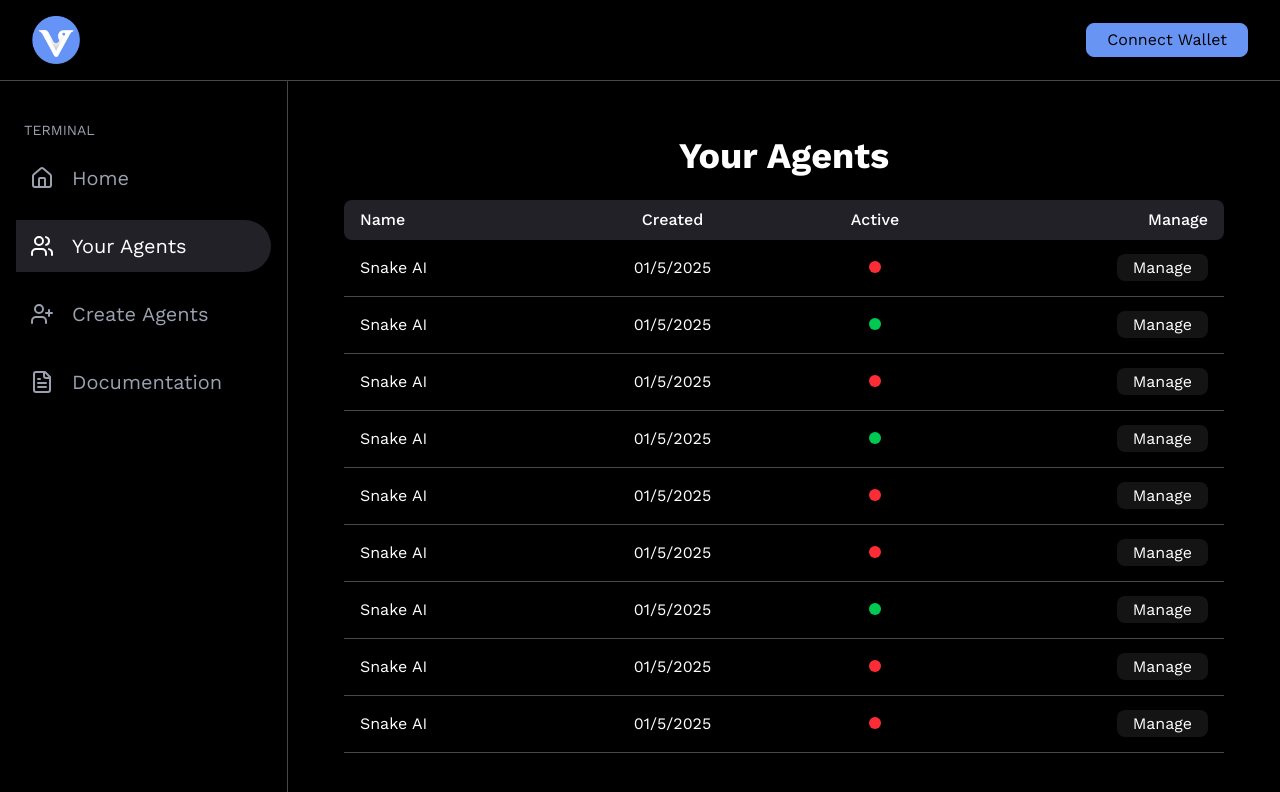
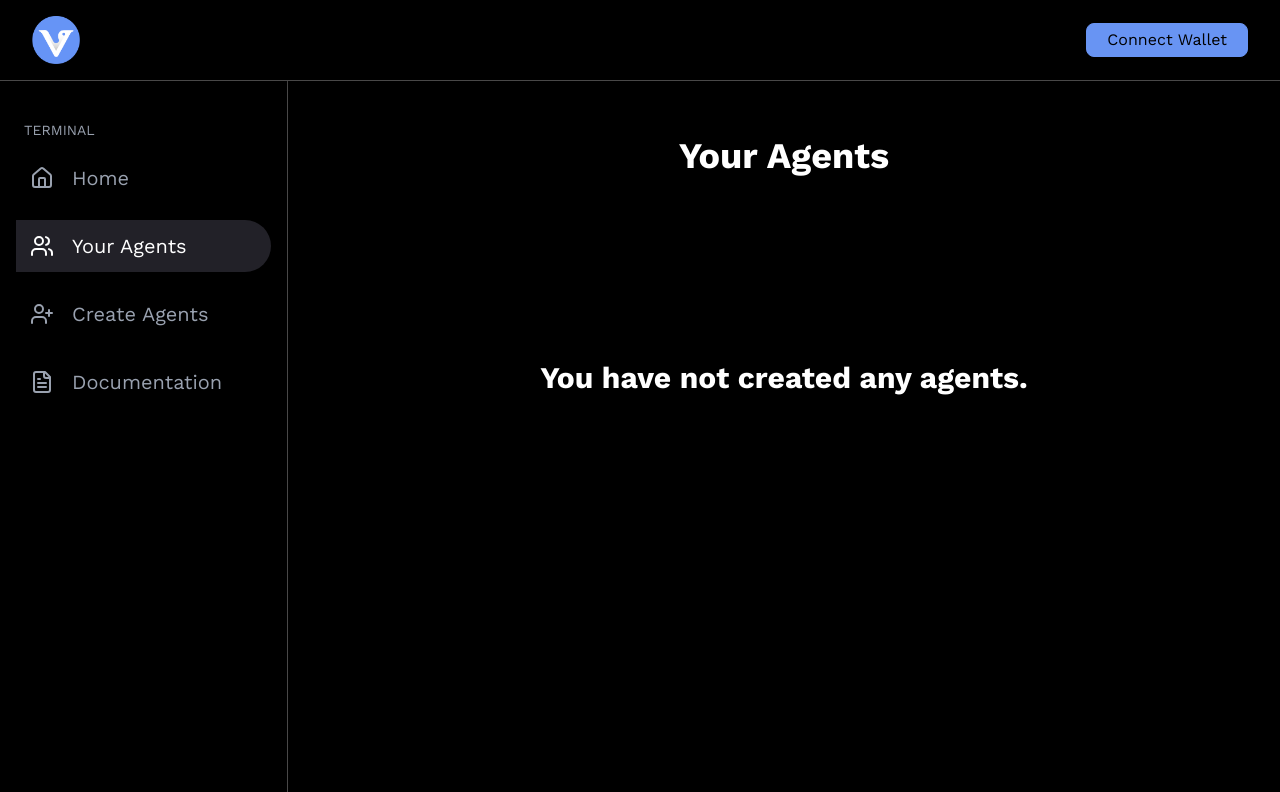
Before and after one commit to adwdwa-make/dddd, a React (Vite) app: page /youragent in a window 1280 px wide. Shown: the top 792 px of the page. Built offline with nearby package versions, Linux system fonts and the light colour scheme.

Commit message:
added state for if the button is connected or not

```diff
--- a/src/pages/CreateAgent.tsx
+++ b/src/pages/CreateAgent.tsx
@@ -27,6 +27,8 @@ export default function CreateAgent() {
     puppetosSelected: false,
   });
 
+  const [connected, setConnected] = useState(false); // Initially set to false
+
   const handleChange = (
     e: ChangeEvent<HTMLInputElement | HTMLTextAreaElement>
   ) => {
@@ -48,6 +50,11 @@ export default function CreateAgent() {
   const handleSubmit = (e: FormEvent<HTMLFormElement>) => {
     e.preventDefault();
     console.log("Form submitted with data:", formData);
+  };
+
+  // Toggle the connected state between true and false
+  const handleConnect = () => {
+    setConnected((prevConnected) => !prevConnected);
   };
 
   return (
@@ -201,9 +208,19 @@ export default function CreateAgent() {
               </div>
 
               <div className="w-full flex items-center justify-between mb-6">
-                <button className="w-full py-2 rounded-4xl flex items-center justify-center gap-2 cursor-pointer text-nowrap transition-all duration-400 ease-in-out backdrop-blur-lg border border-[#6a94f0] hover:bg-white/15">
-                  Connect With <FontAwesomeIcon icon={faXTwitter} />
-                </button>
+                {!connected ? (
+                  <button
+                    type="button"
+                    onClick={handleConnect}
+                    className="w-full py-2 rounded-4xl flex items-center justify-center gap-2 cursor-pointer text-nowrap transition-all duration-400 ease-in-out backdrop-blur-lg border border-[#6a94f0] hover:bg-white/15"
+                  >
+                    Connect With <FontAwesomeIcon icon={faXTwitter} />
+                  </button>
+                ) : (
+                  <button onClick={handleConnect} className="w-full py-2 rounded-4xl flex items-center justify-center gap-2 text-black cursor-pointer bg-[#6a94f0] transition-all duration-400 ease-in-out backdrop-blur-lg border border-white/10 hover:bg-white/10 ">
+                    Disconnect <FontAwesomeIcon icon={faXTwitter} />
+                  </button>
+                )}
               </div>
 
               <div className="w-full md:w-1/2 flex items-center justify-center mb-4 px-4 mx-auto">
--- a/src/pages/Manage.tsx
+++ b/src/pages/Manage.tsx
@@ -19,6 +19,7 @@ export default function Manage() {
     maxPosts: "",
     maxReplies: "",
   });
+  const [connected, setConnected] = useState(false); // Connection state
 
   const handleInputChange = (
     e: React.ChangeEvent<HTMLInputElement | HTMLTextAreaElement>
@@ -38,6 +39,7 @@ export default function Manage() {
   const handleButtonClick = (platform: Platform) => {
     if (platform === "twitter") {
       setSelected(platform);
+      setConnected((prevConnected) => !prevConnected); // Toggle connection state
     }
   };
 
@@ -66,7 +68,6 @@ export default function Manage() {
                     ? "bg-[#76a0ff] border-[#6694f6]"
                     : "bg-[#242323] border-[#40403e]"
                 }  hover:bg-[#3e3e3e] hover:cursor-pointer`}
-                onClick={() => {}}
                 disabled={true}
               >
                 <FontAwesomeIcon icon={faDiscord} size="lg" />
@@ -77,12 +78,12 @@ export default function Manage() {
                     ? "bg-[#76a0ff] border-[#6694f6]"
                     : "bg-[#242323] border-[#40403e]"
                 } hover:bg-[#3e3e3e] hover:cursor-pointer`}
-                onClick={() => {}}
                 disabled={true}
               >
                 <FontAwesomeIcon icon={faTelegram} size="lg" />
               </button>
             </div>
+
             <div className="mx-auto py-4">
               <div className="grid grid-cols-1 md:grid-cols-2 gap-4 mb-2">
                 <div className="flex flex-col">
@@ -187,19 +188,27 @@ export default function Manage() {
                   />
                 </div>
               </div>
+
               <div className="w-full flex items-center justify-between mb-4">
-                <button className="w-full py-2 rounded-4xl flex items-center justify-center gap-2 cursor-pointer text-nowrap transition-all duration-400 ease-in-out backdrop-blur-lg border border-[#6a94f0] hover:bg-white/15">
-                  Connect With{" "}
+                <button
+                  className={`w-full py-2 rounded-4xl flex items-center justify-center gap-2 cursor-pointer text-nowrap transition-all duration-400 ease-in-out backdrop-blur-lg border ${
+                    connected ? "border-[#6a94f0] bg-[#6a94f0]" : "border-[#6a94f0] hover:bg-white/15"
+                  }`}
+                  onClick={() => setConnected((prev) => !prev)}
+                >
+                  {connected ? "Disconnect" : "Connect"}{" "}
                   <FontAwesomeIcon icon={faXTwitter} className="" />
                 </button>
               </div>
+
               <div className="text-center w-full mb-4">
                 <button
                   className="w-full py-2 rounded-4xl flex items-center justify-center gap-2 cursor-pointer text-nowrap transition-all duration-400 ease-in-out backdrop-blur-lg border border-[#6a94f0] hover:bg-white/15"
                 >
-                 Start Automation
+                  Start Automation
                 </button>
               </div>
+
               <div className="text-center w-full">
                 <button
                   type="submit"
--- a/src/pages/YourAgent.tsx
+++ b/src/pages/YourAgent.tsx
@@ -1,18 +1,15 @@
 import { Link } from "react-router-dom";
 
 function YourAgent() {
-  const agents = [
-    { name: "Snake AI", created: "01/5/2025", active: false },
-    { name: "Snake AI", created: "01/5/2025", active: true },
-    { name: "Snake AI", created: "01/5/2025", active: false },
-    { name: "Snake AI", created: "01/5/2025", active: true },
-    { name: "Snake AI", created: "01/5/2025", active: false },
-    { name: "Snake AI", created: "01/5/2025", active: false },
-    { name: "Snake AI", created: "01/5/2025", active: true },
-    { name: "Snake AI", created: "01/5/2025", active: false },
-    { name: "Snake AI", created: "01/5/2025", active: false },
-  ];
 
+  interface Agent {
+    name: string;
+    id: number;
+    active: boolean;
+    date:string;
+  }
+
+  const agents: Agent[] = [];
   return (
     <div className="h-full bg-black text-white flex items-center justify-center p-0 lg:p-4 ">
       <div className="w-full p-0 lg:p-6 rounded-none lg:rounded-lg shadow-lg overflow-x-auto max-w-full pt-10 pb-10">
@@ -49,7 +46,7 @@ function YourAgent() {
                       {agent.name}
                     </td>
                     <td className="py-2 px-2 md:px-4 text-center">
-                      {agent.created}
+                      {agent.date}
                     </td>
                     <td className="py-2 px-2 md:px-4 text-center">
                       <div
```
